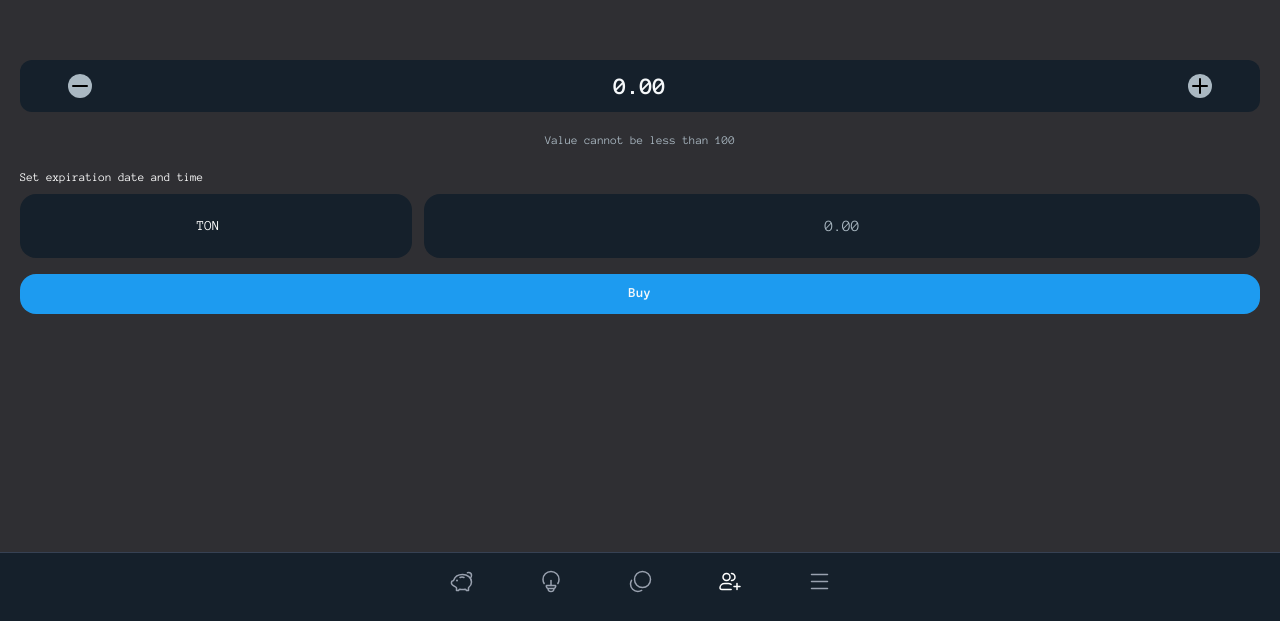
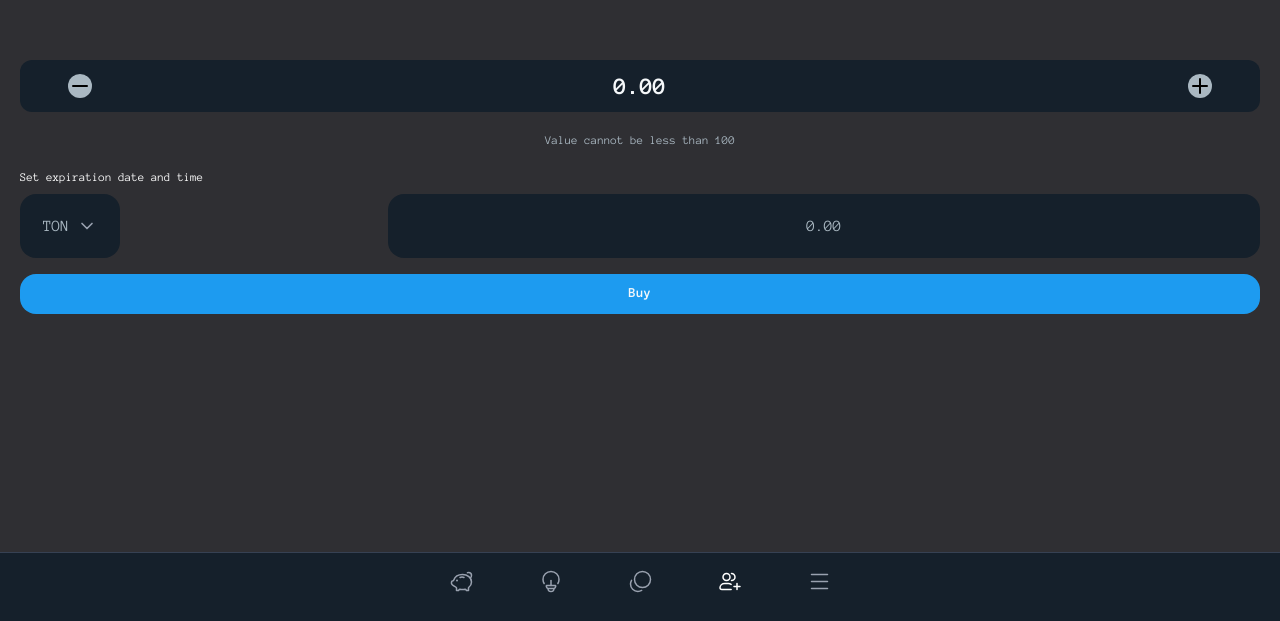
Before and after one commit to UserAlikhan/Telegram-mini-app-crypto, a Next.js app: page /buy in a window 1280 px wide. Shown: the part 179-800 px from the top of the page. Built offline with nearby package versions, Linux system fonts and the light colour scheme.

Commit message:
drop down

```diff
--- a/app/buy/page.tsx
+++ b/app/buy/page.tsx
@@ -1,6 +1,7 @@
 "use client"
 
 import ButtonFullWidth from "@/components/ui/ButtonFullWidth";
+import DropDown from "@/components/ui/DropDown";
 import Stepper from "@/components/ui/Stepper";
 import { CURRENCIES, MAX_AMOUNT, MIN_AMOUNT, STEP } from "@/constants/main";
 import floatFormat from "@/utils/FloatFormat";
@@ -11,6 +12,8 @@ export default function BuyPage() {
     const [amount, setAmount] = useState(0)
 
     const [error, setError] = useState("")
+
+    const [selectedOption, setSelectedOption] = useState(CURRENCIES[0])
 
     return (
         <div className="flex flex-col bg-[#2F2F33] justify-center items-center w-full h-[calc(100vh-69px)] px-5 py-5 gap-4">
@@ -32,14 +35,10 @@ export default function BuyPage() {
                     Set expiration date and time
                 </p>
 
-                <div className="flex flex-row w-full gap-3">
-                    <select className="flex-[0.3] bg-[#15202B] rounded-2xl py-5 px-4 pr-8 text-white text-center text-sm appearance-none border-none outline-none">
-                        {CURRENCIES.map((currency, index) => (
-                            <option className="text-center text-[16px] font-normal text-[#AAB8C2]" key={index} value={currency}>
-                                {currency}
-                            </option>
-                        ))}
-                    </select>
+                <div className="flex flex-row w-full gap-2">
+                    <div className="flex-[0.3]">
+                        <DropDown options={CURRENCIES} selectedOption={selectedOption} onOptionSelect={setSelectedOption} />
+                    </div>
                     <div className="flex-[0.7] bg-[#15202B] rounded-2xl py-5 px-4 flex items-center justify-center">
                         <p className="text-center text-[16px] text-[#AAB8C2] font-normal">{floatFormat(amount)}</p>
                     </div>
--- /dev/null
+++ b/components/ui/DropDown.tsx
@@ -0,0 +1,81 @@
+"use client"
+
+import React, { useState, useRef, useEffect } from "react"
+import { ChevronDown } from "lucide-react"
+
+interface DropDownProps {
+    options: string[]
+    selectedOption: string
+    onOptionSelect: (option: string) => void
+    placeholder?: string
+    className?: string
+}
+
+export default function DropDown({
+    options,
+    selectedOption,
+    onOptionSelect,
+    placeholder = "Select option",
+    className = ""
+}: DropDownProps) {
+    const [isOpen, setIsOpen] = useState(false)
+    const dropdownRef = useRef<HTMLDivElement>(null)
+
+    // Close dropdown when clicking outside
+    useEffect(() => {
+        const handleClickOutside = (event: MouseEvent) => {
+            if (dropdownRef.current && !dropdownRef.current.contains(event.target as Node)) {
+                setIsOpen(false)
+            }
+        }
+
+        document.addEventListener("mousedown", handleClickOutside)
+        return () => {
+            document.removeEventListener("mousedown", handleClickOutside)
+        }
+    }, [])
+
+    const handleOptionClick = (option: string) => {
+        onOptionSelect(option)
+        setIsOpen(false)
+    }
+
+    return (
+        <div className={`relative ${className}`} ref={dropdownRef}>
+            {/* Dropdown Button */}
+            <button
+                onClick={() => setIsOpen(!isOpen)}
+                className="flex items-center justify-center gap-2 bg-[#15202B] min-w-[100px] rounded-2xl py-5 px-4 text-white text-center border-none outline-none"
+            >
+                <span className="text-[#AAB8C2] text-[16px] font-normal">
+                    {selectedOption || placeholder}
+                </span>
+                <ChevronDown
+                    width={20}
+                    height={20}
+                    className={`text-gray-400 transition-transform duration-200 ${
+                        isOpen ? 'rotate-180' : 'rotate-0'
+                    }`}
+                    strokeWidth={2}
+                />
+            </button>
+
+            {/* Dropdown Options */}
+            {isOpen && (
+                <div className="absolute top-full left-0 right-0 mt-1 bg-[#15202B] rounded-2xl border border-gray-600 shadow-lg z-50 max-h-48 overflow-y-auto scrollbar-hide">
+                    {options.map((option, index) => (
+                        <button
+                            key={index}
+                            onClick={() => handleOptionClick(option)}
+                            className={`w-full text-left px-4 py-3 text-sm text-white hover:bg-gray-600 transition-colors first:rounded-t-2xl last:rounded-b-2xl ${
+                                selectedOption === option ? 'bg-gray-600' : ''
+                            }`}
+                        >
+                            {option}
+                        </button>
+                    ))}
+                </div>
+            )}
+        </div>
+    )
+}
```
